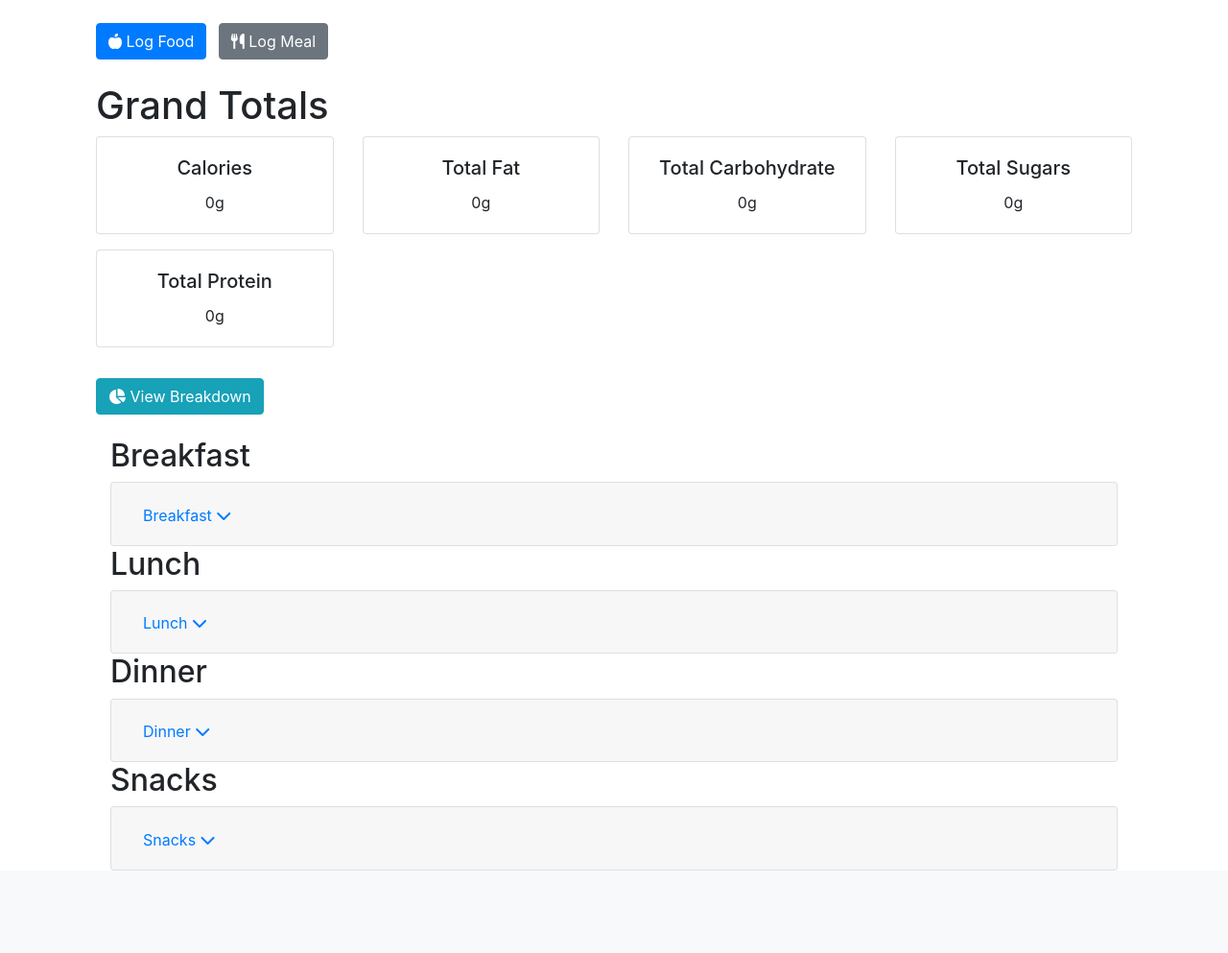
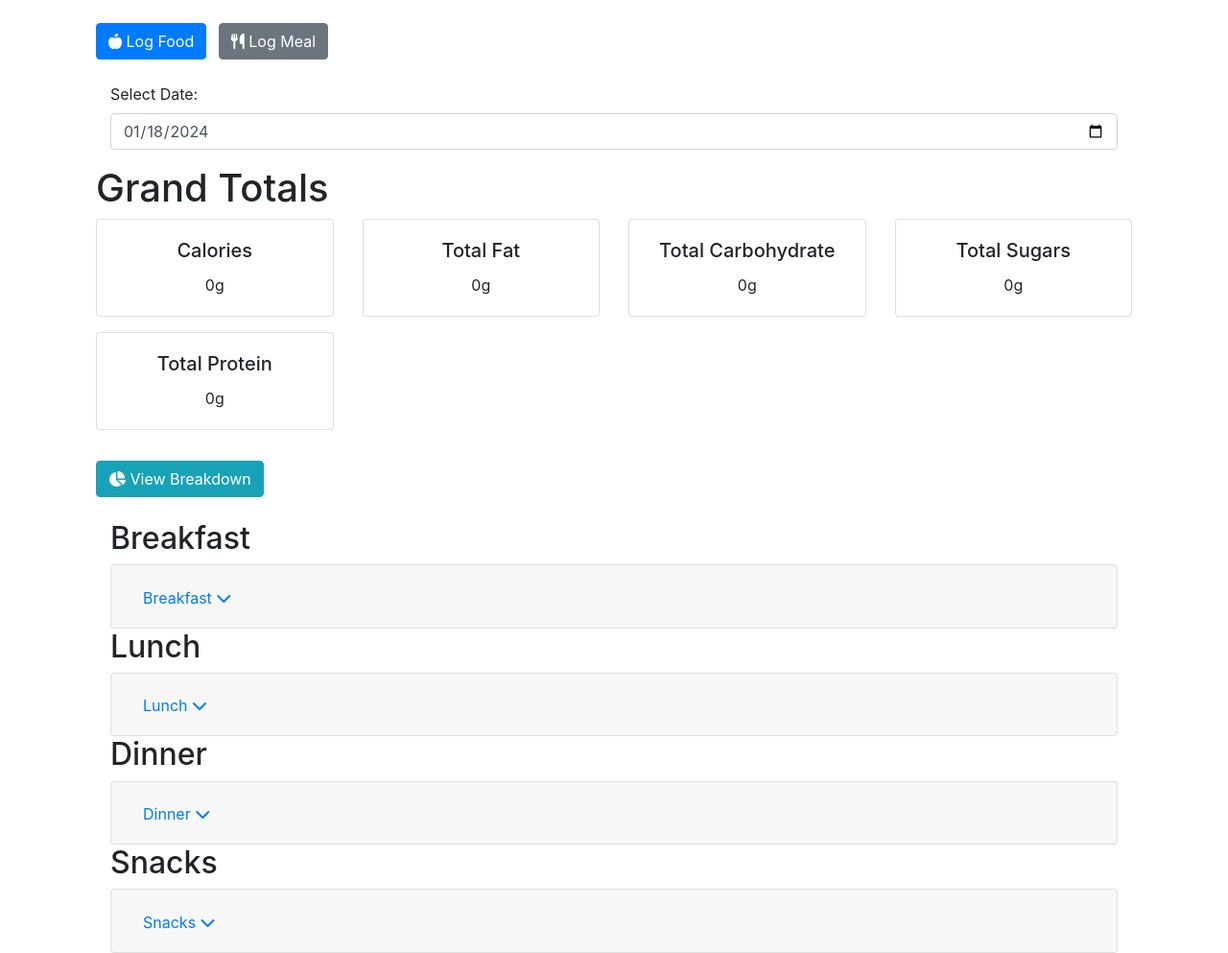
Before and after one commit to Jam0k/MyFitnessBro, a Flask app: page /nutrition/tracking in a window 1280 px wide. Shown: the part 56-1049 px from the top of the page at 96% size. Before the commit the page ends 963 px from the top, so only its background shows below. Run offline with Flask 3, Linux system fonts and the light colour scheme; data that the repository does not hold is empty; some libraries are stand-ins or nearby versions.

Commit message:
Date Selector

```diff
--- a/blueprints/nutrition/routes.py
+++ b/blueprints/nutrition/routes.py
@@ -423,15 +423,24 @@ def addMeal():
 
 # Tracker Routes
 
-@nutrition_blueprint.route('/tracking')
+@nutrition_blueprint.route('/tracking', methods=['GET'])
 def tracking():
-    today = datetime.now().date()
+    # Get the date from the request or use today's date as default
+    date_str = request.args.get('date', datetime.now().date().isoformat())
+
+    # Convert the string to a datetime object if it's not already
+    try:
+        selected_date = datetime.strptime(date_str, '%Y-%m-%d').date()
+    except ValueError:
+        # If the conversion fails, use today's date
+        selected_date = datetime.now().date()
+
     meal_type_order = ['breakfast', 'lunch', 'dinner', 'snacks']
     meal_type_data = {mt: {'meals': [], 'foods': []} for mt in meal_type_order}
     grand_total = {'calories': 0, 'total_fat': 0, 'total_carbohydrate': 0, 'total_sugars': 0, 'total_protein': 0}
 
     logs = db.session.query(
-        FoodMealLog.id.label('food_meal_log_id'),  # Include the 'id' column
+        FoodMealLog.id.label('food_meal_log_id'),
         FoodMealLog.meal_type,
         Meal.name.label('meal_name'),
         Meal.id.label('meal_id'),
@@ -444,58 +453,47 @@ def tracking():
         FoodMealLog.serving_count
     ).outerjoin(Meal, FoodMealLog.meal_id == Meal.id)\
     .outerjoin(FoodItem, FoodMealLog.food_item_id == FoodItem.id)\
-    .filter(FoodMealLog.log_date == today)\
+    .filter(FoodMealLog.log_date == selected_date)\
     .all()
 
+    # Process logs for meals and food items
     for log in logs:
-        if log.meal_id:  # It's a meal
+        # Process meal logs
+        if log.meal_id:
             meal = Meal.query.get(log.meal_id)
             if meal:
                 total_nutrition = {'calories': 0, 'total_fat': 0, 'total_carbohydrate': 0, 'total_sugars': 0, 'total_protein': 0}
-
                 for mfi in meal.meal_food_item_assoc:
                     food_item = mfi.food_item
-                    serving_count = Decimal(1.0)  # Convert serving count to Decimal
-
-                    # Convert all calculations to use Decimal type
-                    total_nutrition['calories'] += round(food_item.calories * serving_count, 1) if food_item.calories else Decimal(0)
-                    total_nutrition['total_fat'] += round(food_item.total_fat * serving_count, 1) if food_item.total_fat else Decimal(0)
-                    total_nutrition['total_carbohydrate'] += round(food_item.total_carbohydrate * serving_count, 1) if food_item.total_carbohydrate else Decimal(0)
-                    total_nutrition['total_sugars'] += round(food_item.total_sugars * serving_count, 1) if food_item.total_sugars else Decimal(0)
-                    total_nutrition['total_protein'] += round(food_item.total_protein * serving_count, 1) if food_item.total_protein else Decimal(0)
-
+                    serving_count = Decimal(mfi.serving_count)
+                    # Calculate nutrition values
+                    for key in total_nutrition.keys():
+                        attr_value = getattr(food_item, key, 0) or 0
+                        total_nutrition[key] += round(Decimal(attr_value) * serving_count, 1)
                 log_data = log._asdict()
                 log_data.update(total_nutrition)
-                log_data['serving_count'] = 1.0  # Set serving count for the meal
-
-                # Check if the meal_type exists in meal_type_data, and create it if it doesn't
-                if log.meal_type not in meal_type_data:
-                    meal_type_data[log.meal_type] = {'meals': [], 'foods': []}
-
                 meal_type_data[log.meal_type]['meals'].append(log_data)
-
                 for key in total_nutrition:
                     grand_total[key] += total_nutrition[key]
 
-        elif log.food_item_name:  # It's a food item
+        # Process food item logs
+        elif log.food_item_name:
             food_log_data = log._asdict()
-            serving_count = Decimal(food_log_data['serving_count'])  # Convert serving count to Decimal
-
-            # Convert calculations for food items to use Decimal
+            serving_count = Decimal(food_log_data['serving_count'])
             for key in ['calories', 'total_fat', 'total_carbohydrate', 'total_sugars', 'total_protein']:
                 food_log_data[key] = round(Decimal(food_log_data[key]) * serving_count, 1)
             meal_type_data[log.meal_type]['foods'].append(food_log_data)
-
-            for key in ['calories', 'total_fat', 'total_carbohydrate', 'total_sugars', 'total_protein']:
+            for key in grand_total.keys():
                 grand_total[key] += food_log_data[key]
 
     # Round grand total values
     for key in grand_total:
         grand_total[key] = round(grand_total[key], 1)
 
-    return render_template('nutrition/tracking/tracking.html', meal_type_data=meal_type_data, grand_total=grand_total)
-
-from flask import request, redirect, url_for
+    return render_template('nutrition/tracking/tracking.html',
+                           meal_type_data=meal_type_data,
+                           grand_total=grand_total,
+                           selected_date=selected_date)
 
 @nutrition_blueprint.route('/delete_entry/<int:id>', methods=['POST'])
 def delete_entry(id):
--- a/static/js/tracking/tracking.js
+++ b/static/js/tracking/tracking.js
@@ -1,5 +1,13 @@
 $(document).ready(function () {
-    // Loop through each table with an ID that starts with 'mealTypeTable'
+    // Set the date input to the selected date from the server
+    $('#dateFilter').val(selectedDate);
+
+    // Event listener for date change
+    $('#dateFilter').on('change', function() {
+        var newSelectedDate = $(this).val();
+        window.location.href = '/nutrition/tracking?date=' + newSelectedDate;
+    });
+        // Loop through each table with an ID that starts with 'mealTypeTable'
     $("table[id^='mealTypeTable']").each(function () {
         // Initialize DataTables on each table
         $(this).DataTable();
--- a/templates/nutrition/tracking/tracking.html
+++ b/templates/nutrition/tracking/tracking.html
@@ -12,6 +12,14 @@
 
 
     </div>
+
+    <!-- Date Selector for Filtering -->
+<div class="container mt-4">
+  <div class="form-group">
+      <label for="dateFilter">Select Date:</label>
+      <input type="date" class="form-control" id="dateFilter" name="dateFilter">
+  </div>
+</div>
 
     <!-- Display grand totals in Bootstrap cards -->
     <h1>Grand Totals</h1>
@@ -143,6 +151,10 @@
   {% endfor %}
 </div>
 
+<script type="text/javascript">
+  var selectedDate = "{{ selected_date.isoformat() }}";
+</script>
+
 <script src="{{ url_for('static', filename='js/tracking/tracking.js') }}"></script>
 
 <script type="text/javascript">
```
